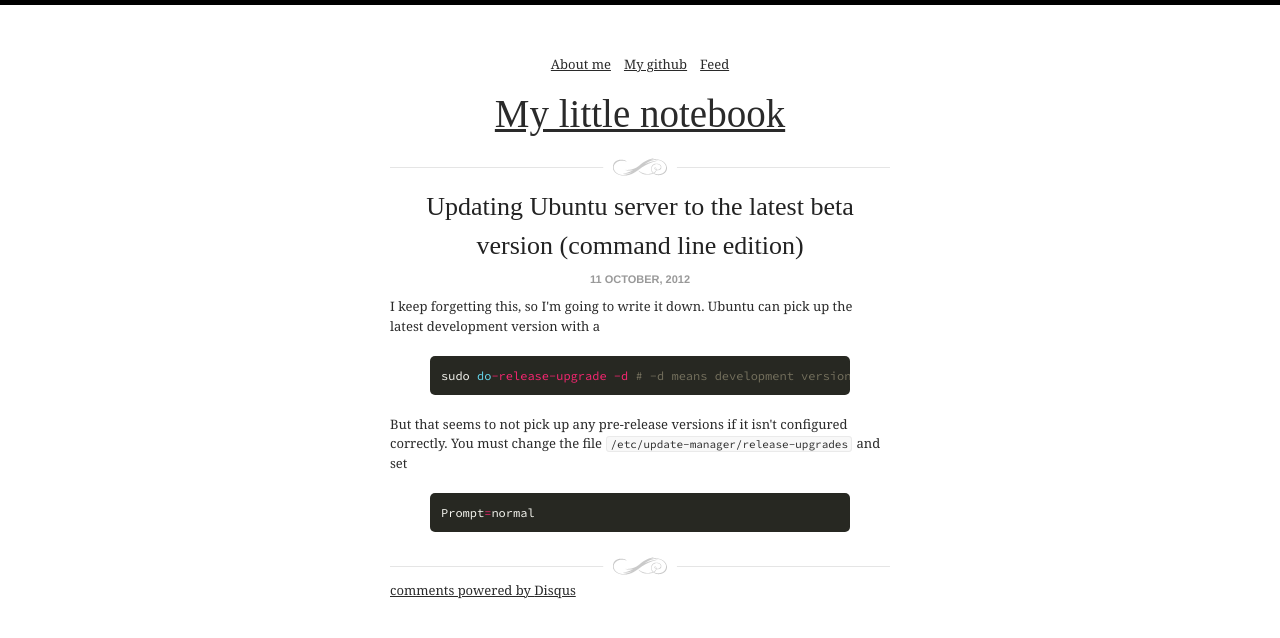
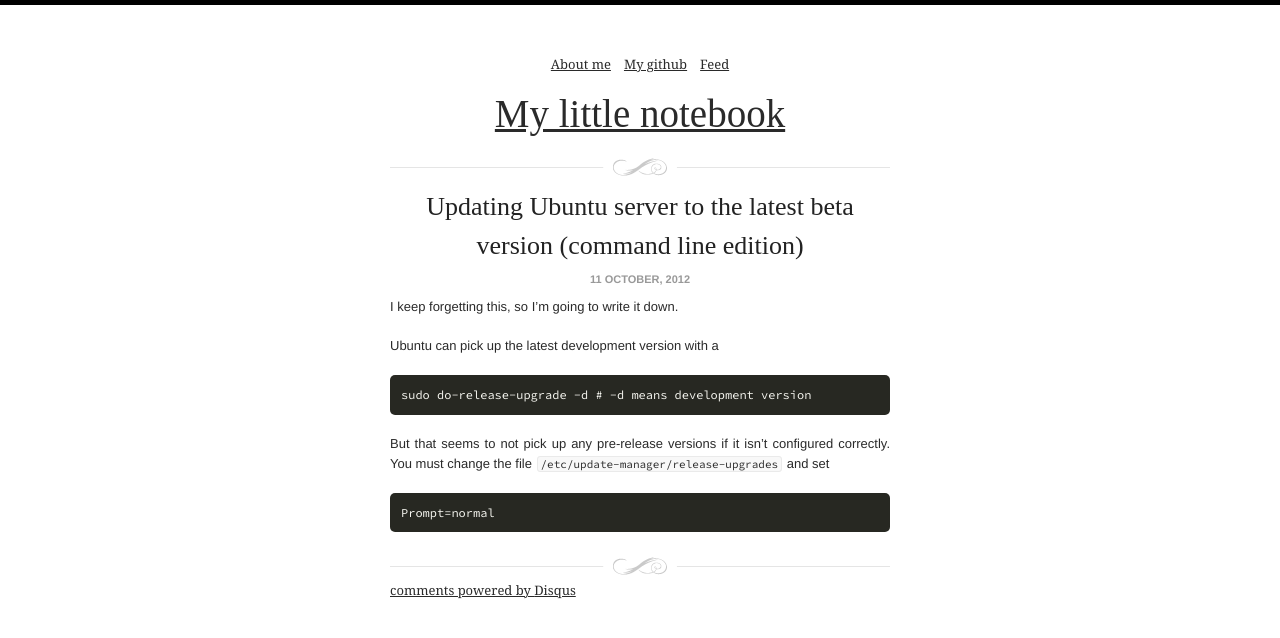
Before and after one commit to leonardehrenfried/blog, a Jekyll site: the page built from _posts/2012-10-11-updating-ubuntu-server-to-the-latest-beta-version-command-line-edition.md, in a window 1280 px wide. Shown: the top 638 px of the page. Built offline with Jekyll 4.4.1, drawn with Linux system fonts in a browser that asks for light colours; nearby versions of some CDN libraries; some web fonts are replaced; Markdown is read by kramdown in place of the engine named in the settings; comment, search, counter and statistics services are not loaded.

Commit message:
Convert 4 posts

```diff
--- a/_posts/2012-10-11-updating-ubuntu-server-to-the-latest-beta-version-command-line-edition.html
+++ b/_posts/2012-10-11-updating-ubuntu-server-to-the-latest-beta-version-command-line-edition.md
@@ -16,9 +16,8 @@
 
 Ubuntu can pick up the latest development version with a
 
-{% highlight bash %}sudo do-release-upgrade -d # -d means development version{% endhighlight %}
+    sudo do-release-upgrade -d # -d means development version
 
-But that seems to not pick up any pre-release versions if it isn't configured correctly. You must change the file <code>/etc/update-manager/release-upgrades</code> and set
-{% highlight bash %}
-Prompt=normal
-{% endhighlight %}
+But that seems to not pick up any pre-release versions if it isn't configured correctly. You must change the file `/etc/update-manager/release-upgrades` and set
+
+    Prompt=normal
```
Also changed, not shown: _posts/2012-01-15-yeah-im-a-vim-contributer.html (deleted, +0 -14 lines), _posts/2012-01-15-yeah-im-a-vim-contributer.md (added, +16 -0 lines), _posts/2011-12-07-how-to-find-out-if-you-are-running-apache-mpm-prefork-or-mpm-worker.md (renamed from _posts/2011-12-07-how-to-find-out-if-you-are-running-apache-mpm-prefork-or-mpm-worker.html), _posts/2012-07-30-using-a-mocked-session-when-writing-tests-for-play-framework-1-2.md (renamed from _posts/2012-07-30-using-a-mocked-session-when-writing-tests-for-play-framework-1-2.html).
